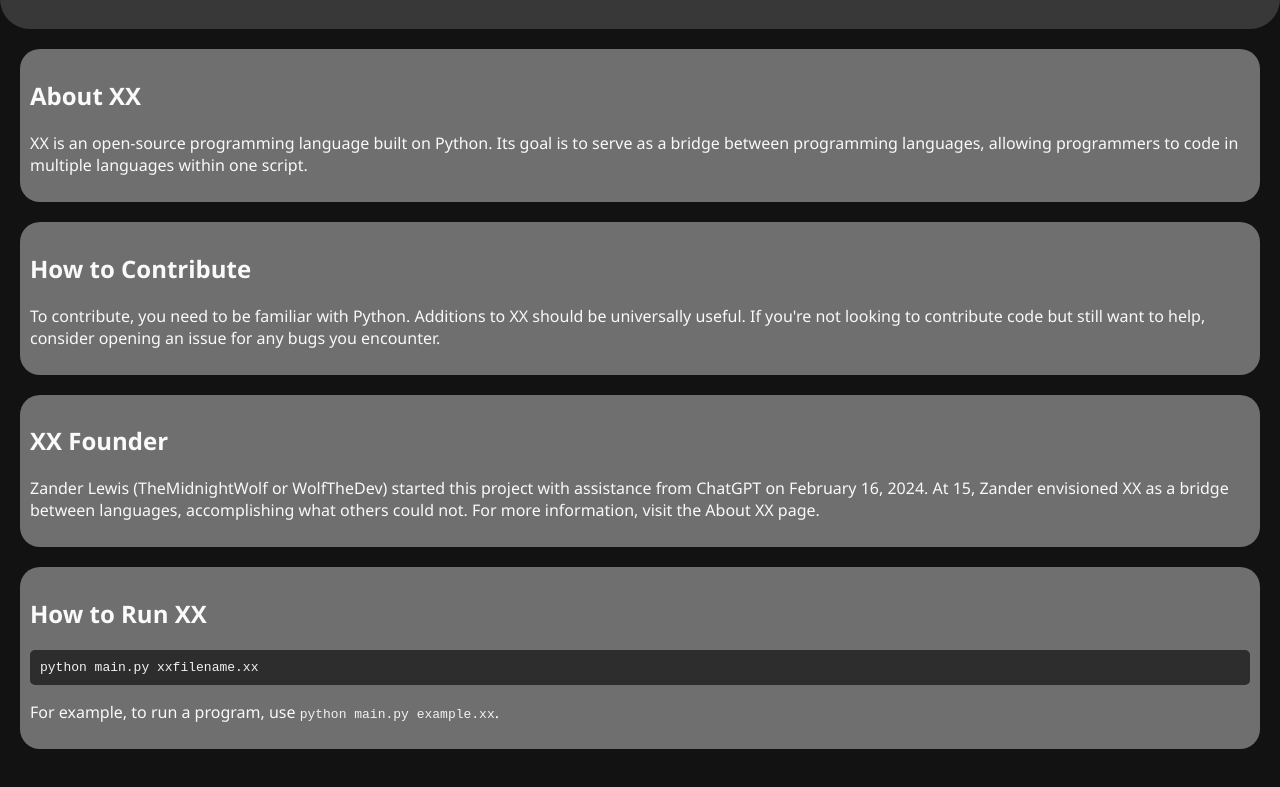
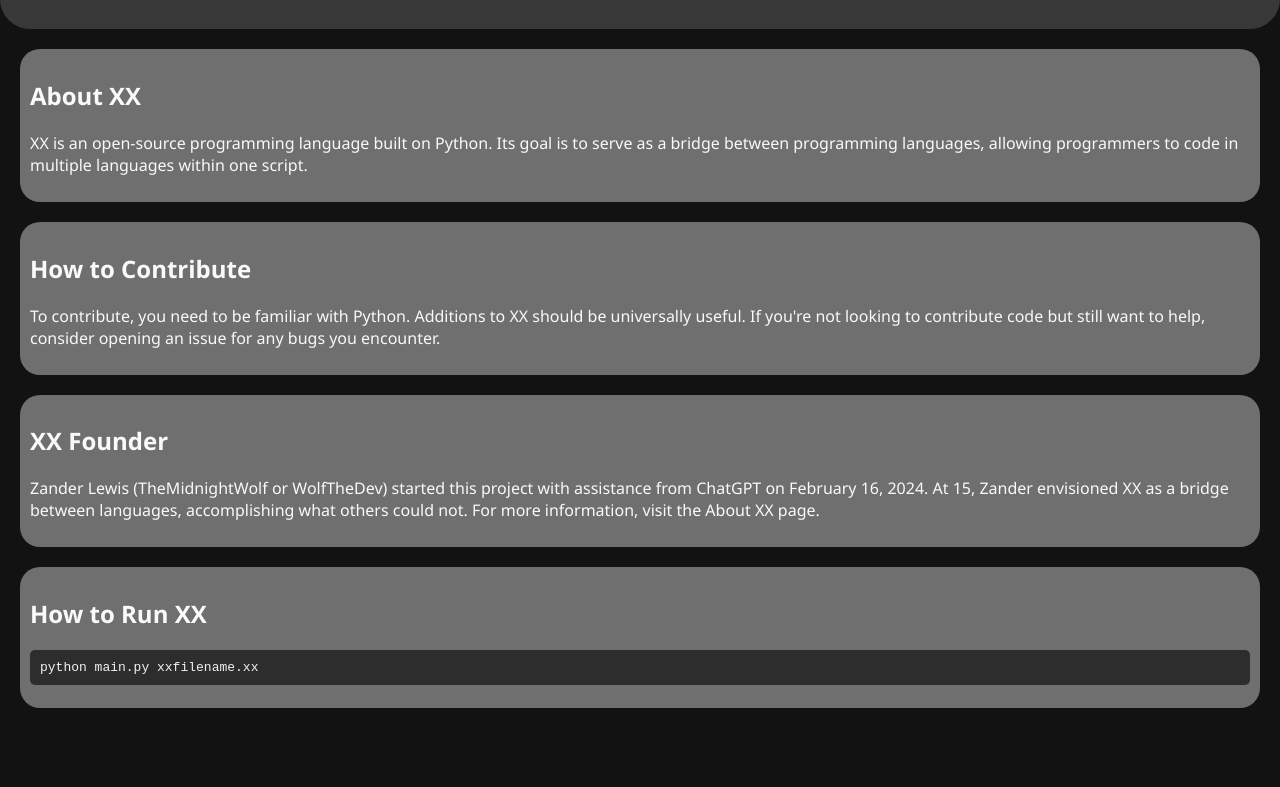
Before and after one commit to zanderlewis/XXWebsite, a plain HTML site: page index.html in a window 1280 px wide. Shown: the part 119-906 px from the top of the page. After the commit the page ends 867 px from the top, so only its background shows below. Drawn offline with Linux system fonts and the light colour scheme.

Commit message:
Update index.html

```diff
--- a/index.html
+++ b/index.html
@@ -30,7 +30,7 @@
         <section id="run-xx">
             <h2>How to Run XX</h2>
             <pre><code>python main.py xxfilename.xx</code></pre>
-            <p>For example, to run a program, use <code>python main.py example.xx</code>.</p>
+
         </section>
     </main>
 </body>
```
